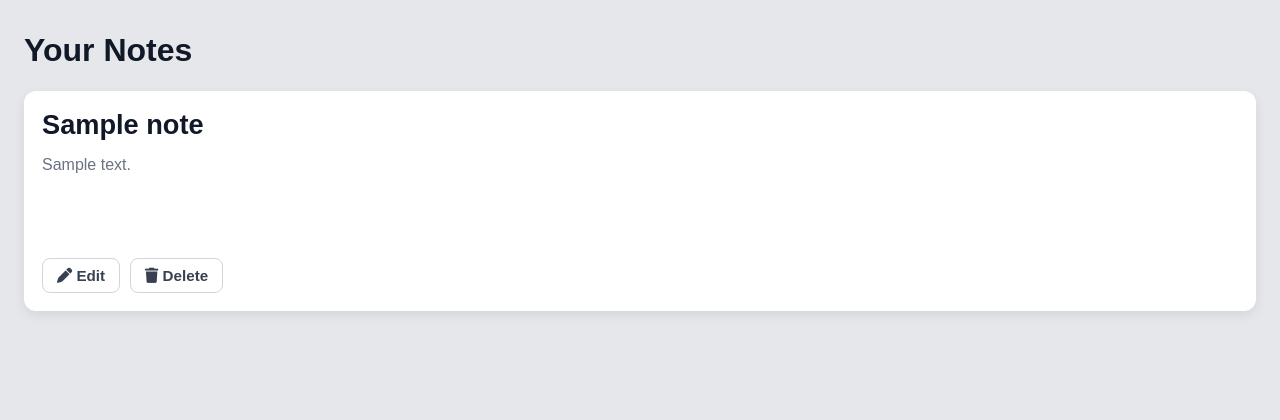
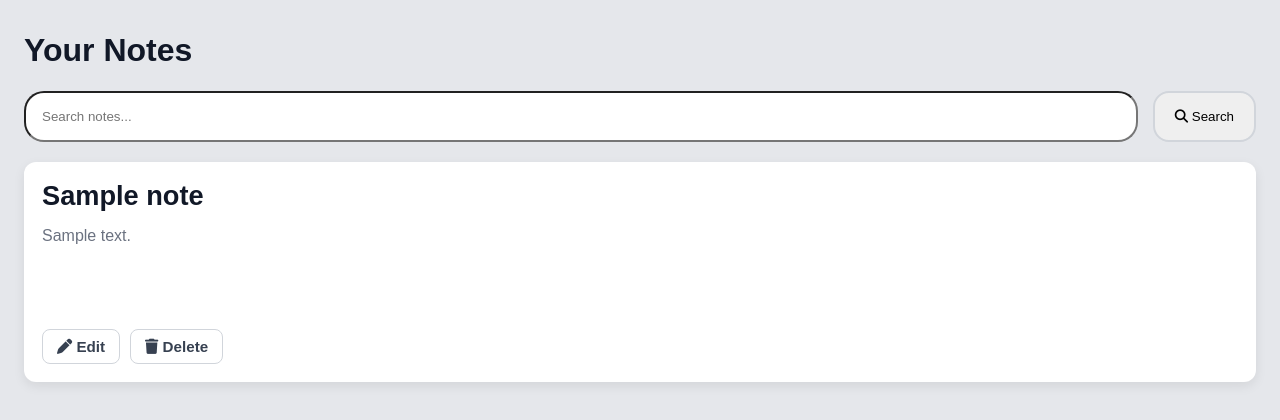
Before and after one commit to Shubham-Chaprana/Jotly, a Django app: page / in a window 1280 px wide. Shown: the part 96-516 px from the top of the page. Run offline with Django 5.2, Linux system fonts and the light colour scheme; tables that the repository leaves empty hold one stand-in row (values such as "Sample post").

Commit message:
Search functionality Added and a few UI tweaks

```diff
--- a/notes/static/css/style.css
+++ b/notes/static/css/style.css
@@ -139,19 +139,30 @@ main h1{
     flex-direction: column;
     gap: 10px;
 }
-.save-btn,.confirm-btn{
+.save-btn{
     margin-top: 10px;
     height: 30px;
     width:  100px;
     border-radius: 8px;
     border: 2px solid #D1D5DB;
 }
+.delete-actions{
+    display: flex;
+    gap: 15px;
+    align-items: center;
+}
 .confirm-btn{
     background-color: #B91C1C;
     color: white;
-    margin-top: 10px;
-    height: 30px;
-    width:  100px;
+    padding: 10px 12px;
+    border-radius: 8px;
+    border: 2px solid #D1D5DB;
+}
+.cancel-btn{
+    font-size: small;
+    text-decoration: none;
+    color: black;
+    padding: 10px 12px;
     border-radius: 8px;
     border: 2px solid #D1D5DB;
 }
@@ -160,7 +171,7 @@ main h1{
     flex-direction: column;
     gap: 10px;
 }
-.back-link,.cancel-btn{
+.back-link{
     text-decoration: none;
     color: black;
     margin-top: 20px;
@@ -171,3 +182,31 @@ input[name = "title"]{
 .confirmation-text{
     font-size: large;
 }
+.search-box{
+    margin-bottom:20px;
+}
+.search-form{
+    display: flex;
+    gap: 15px;
+    align-items: center;
+}
+.search-input{
+    padding: 16px;
+    border-radius: 20px;
+    flex: 1;
+}
+.search-btn{
+    /* height: 40px;
+    width:  100px; */
+    border-radius: 16px;
+    padding: 16px 20px;
+    border: 2px solid #D1D5DB;
+}
+.empty-state{
+    display: flex;
+    flex-direction: column;
+    gap:12px;
+}
+.empty-state>a{
+    max-width: 120px;
+}
--- a/notes/templates/notes/notes_list.html
+++ b/notes/templates/notes/notes_list.html
@@ -3,7 +3,21 @@
 
 {% block content %}
 <h1 class = "heading">Your Notes</h1>
-<div class="search-box"></div>
+<div class="search-box">
+    <form method="get" class="search-form">
+    <input
+        type="text"
+        name="q"
+        value="{{ query }}"
+        placeholder="Search notes..."
+        class="search-input"
+    >
+    <button type="submit" class="search-btn">
+        <i class="fa-solid fa-magnifying-glass"></i>
+        Search
+    </button>
+</form>
+</div>
 {% if notes %}
     <div class="notes-grid">
         {% for note in notes %}
@@ -24,7 +38,18 @@
         {% endfor %}
     </div>
 {% else %}
-    <p>No notes yet. <a href="{% url 'notes:add' %}">Add one</a></p>
+    {% if query %}
+        <div class="empty-state">
+            <h2>No notes found</h2>
+            <p>No notes matched "{{ query }}". Try a different keyword.</p>
+        </div>
+    {% else %}
+        <div class="empty-state">
+            <h2>No notes yet</h2>
+            <p>Create your first note to get started.</p>
+            <a href="{% url 'notes:add' %}" class="new-note-btn">Add Note</a>
+        </div>
+    {% endif %}
 {% endif %}
 
 {% endblock %}
--- a/notes/views.py
+++ b/notes/views.py
@@ -1,11 +1,17 @@
 from django.shortcuts import render,get_object_or_404,redirect
+from django.db.models import Q
 from .models import Notes
 from .forms import NoteForm
 
 # Create your views here.
 def list_view(request):
+    query = request.GET.get('q','')
     notes_list = Notes.objects.order_by('-pinned','-created')
-    return render(request,'notes/notes_list.html',{'notes':notes_list})
+    if query:
+        notes_list = notes_list.filter(
+            Q(title__icontains = query) | Q(content__icontains = query)
+            )
+    return render(request,'notes/notes_list.html',{'notes':notes_list,'query':query})
 def  edit(request,id):
 
     note = get_object_or_404(Notes,id = id)
```
Also changed, not shown: notes/templates/notes/note_confirm_delete.html (+8 -5 lines).
